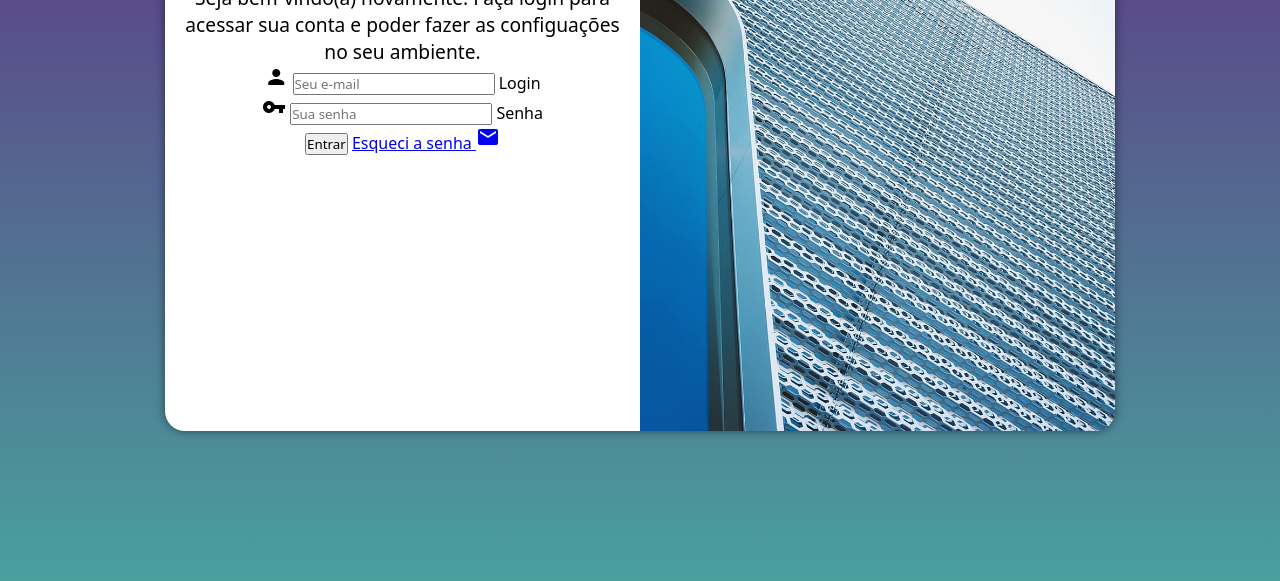
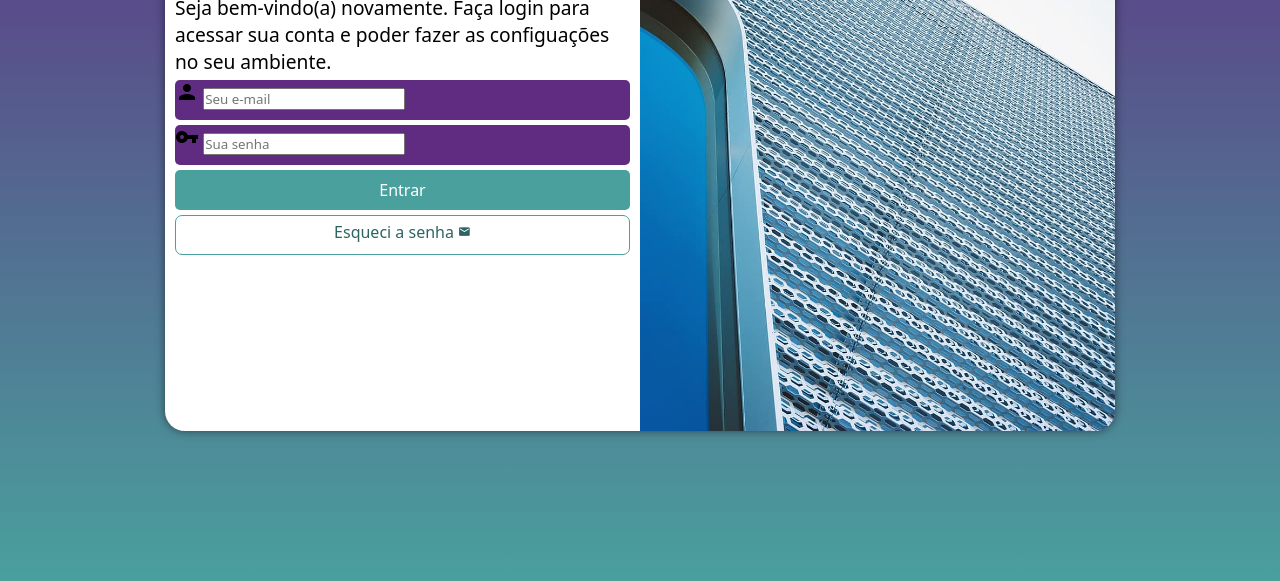
Before and after one commit to brunaferreir/projeto-login, a plain HTML site: page index.html in a window 1280 px wide. Shown: the part 219-800 px from the top of the page. Drawn offline with Linux system fonts and the light colour scheme.

Commit message:
formatação do formulário

```diff
--- a/estilos/style.css
+++ b/estilos/style.css
@@ -57,12 +57,66 @@ section#login > div#formulario{
 
 }
 
-div#formulario{
+div#formulario  > h1{
     text-align: center;
     margin-bottom: 10px;
-
 }
 
-div#formulario > h1 {
+div#formulario > p {
     font-size: 0.8em;
 }
+
+form > div.campo{
+    background-color: #5f2c82;
+    display: block;
+    width:100%;
+    height: 40px;
+    border-radius: 5px;
+    margin: 5px 0px;
+}
+
+div.campo > label{
+    display: none;
+}
+
+
+
+
+form > input[type=submit]{
+    display: block;
+    font-size: 1em;
+    width: 100%;
+    height: 40px;
+    background-color: #49a09d;
+    color:white;
+    border: none ;
+    border-radius: 5px;
+    cursor: pointer;
+}
+
+form > input[type=submit]:hover{
+    background-color: #2d6462;
+}
+
+form > a.botao{
+    display: block ;
+    text-align: center;
+    font-size: 1em;
+    width:100%;
+    height:40px;
+    padding-top:5px;
+    margin-top: 5px;
+    background-color: white;
+    color: #2d6462;
+    border: 1px solid #49a09d;
+    border-radius: 7px;
+    text-decoration: none;
+}
+
+form > a.botao:hover{
+    background-color: #6cd3cf;
+}
+
+form > a.botao > i{
+    font-size: 0.8em;
+}
--- a/index.html
+++ b/index.html
@@ -31,7 +31,7 @@
                          <label for="isenha">Senha</label>
                     </div>
                     <input type="submit" value="Entrar">
-                    <a href="esqueci.html">
+                    <a href="esqueci.html" class="botao">
                         Esqueci a senha <i class="material-icons">mail</i></a>
 
                 </form>
```
